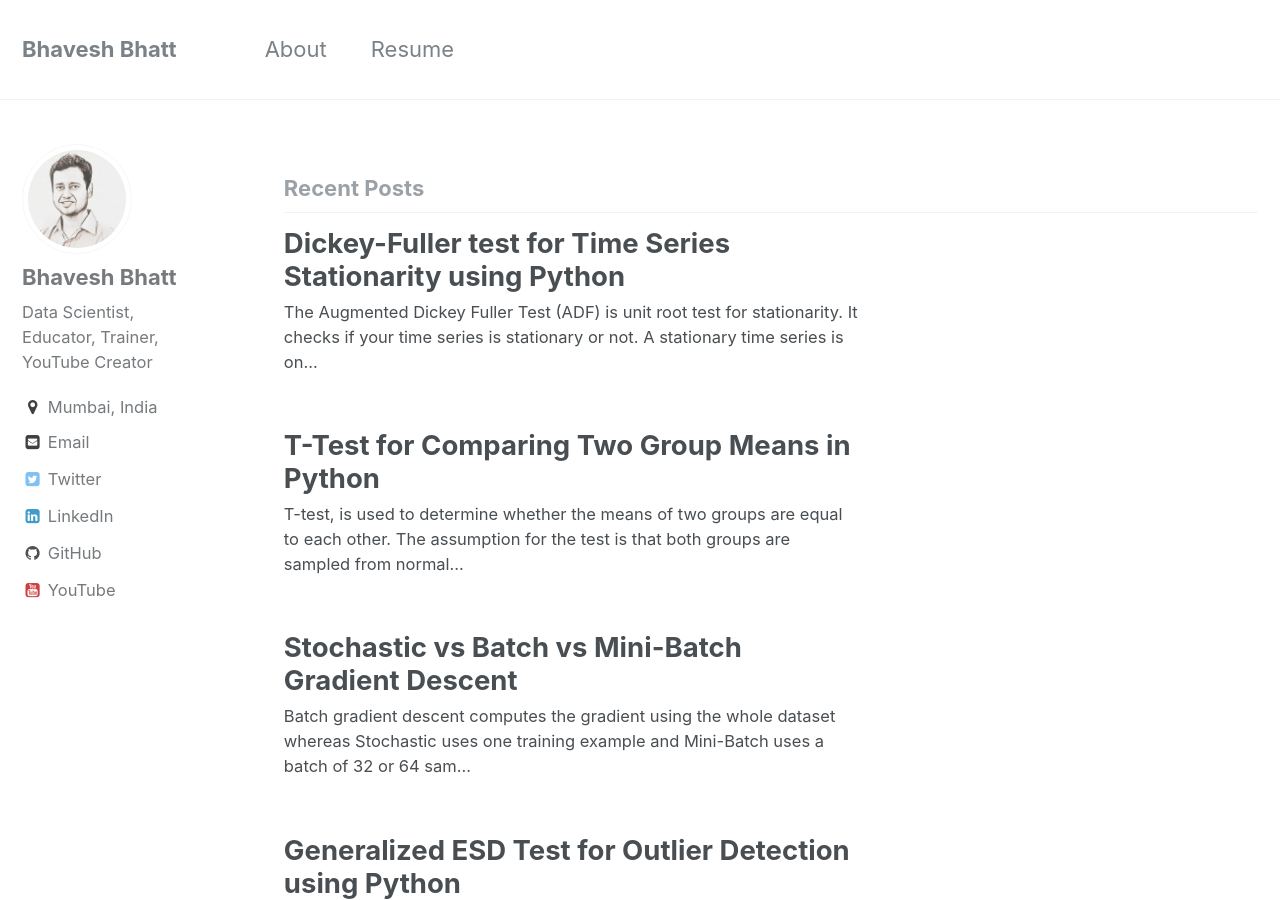
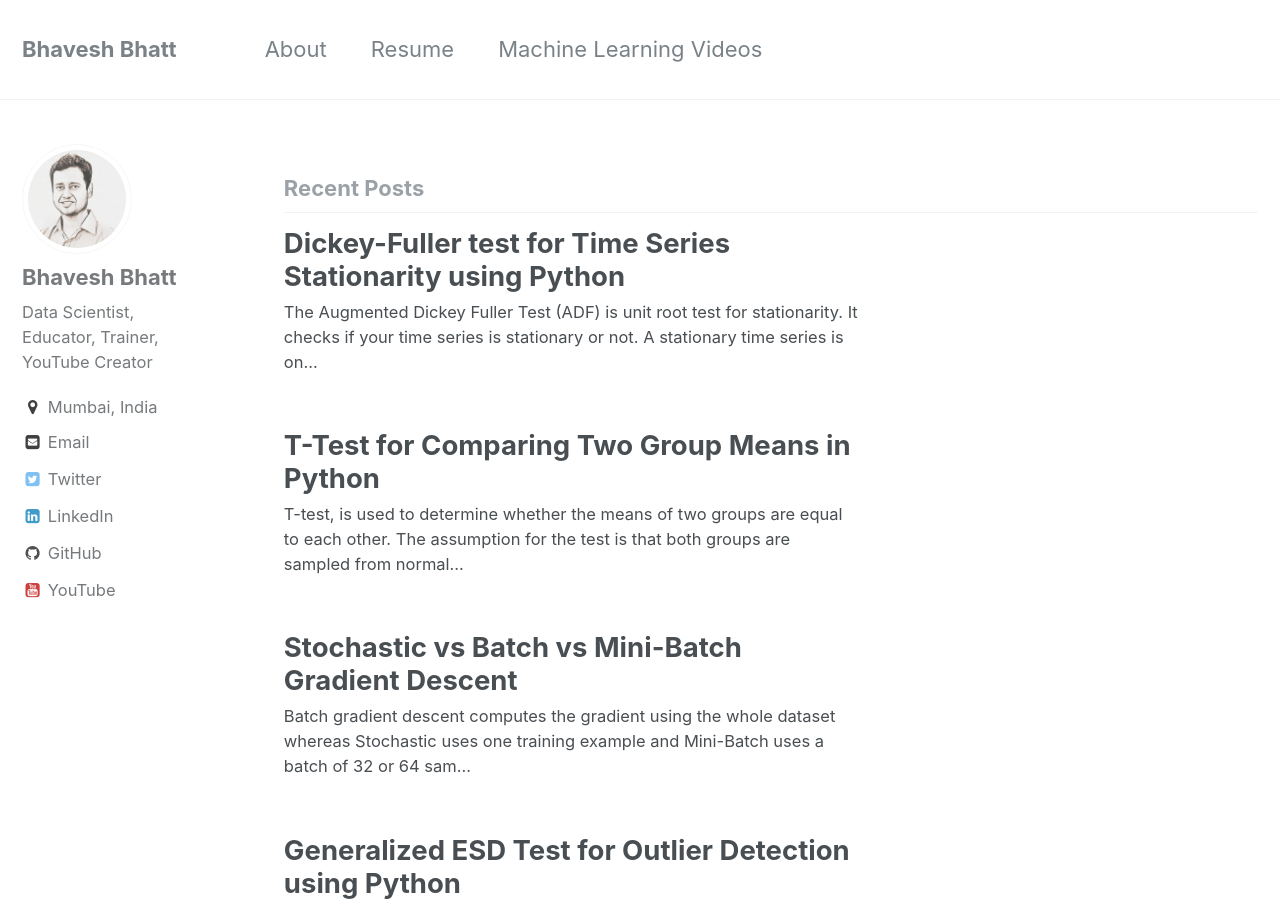
Before and after one commit to bhattbhavesh91/bhattbhavesh91.github.io, a Jekyll site: the page built from index.html, in a window 1280 px wide and 900 px high. Built offline with Jekyll 4.4.1, drawn with Linux system fonts in a browser that asks for light colours; the list of posts is cut into pages by our own code.

Commit message:
added ml videos page

```diff
--- a/_data/navigation.yml
+++ b/_data/navigation.yml
@@ -4,6 +4,8 @@ main:
     url: /about/
   - title: "Resume"
     url: /resume/
+  - title: "Machine Learning Videos"
+    url: /mlvideos/
   # - title: "Sample Posts"
   #   url: /year-archive/
   # - title: "Sample Collections"
--- /dev/null
+++ b/_pages/mlvideos.md
@@ -0,0 +1,4 @@
+---
+permalink: /mlvideos/
+title: "Machine Learning Videos"
+---
```
